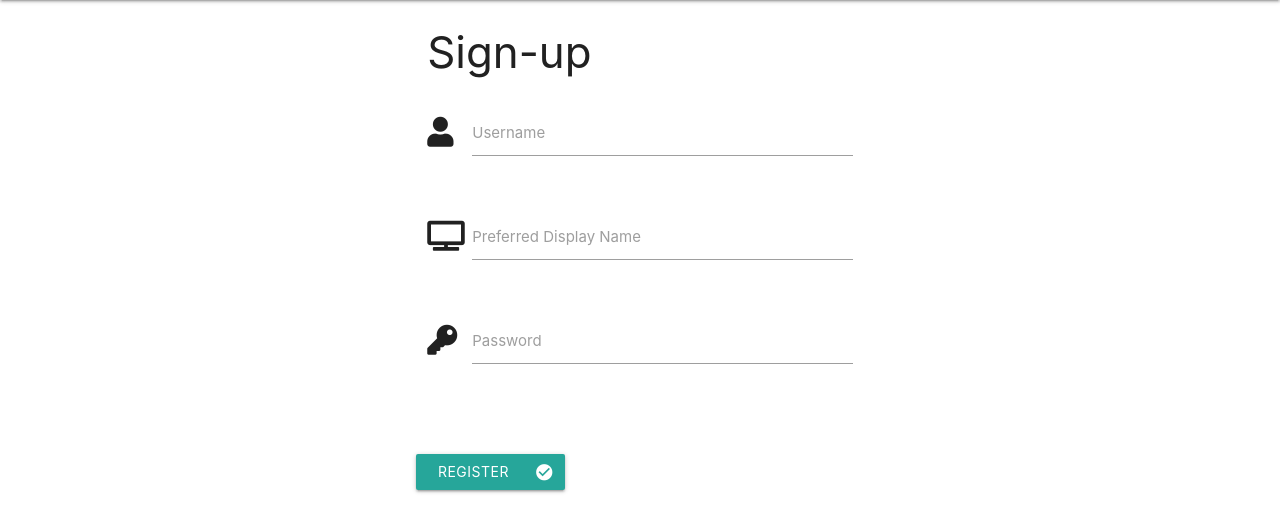
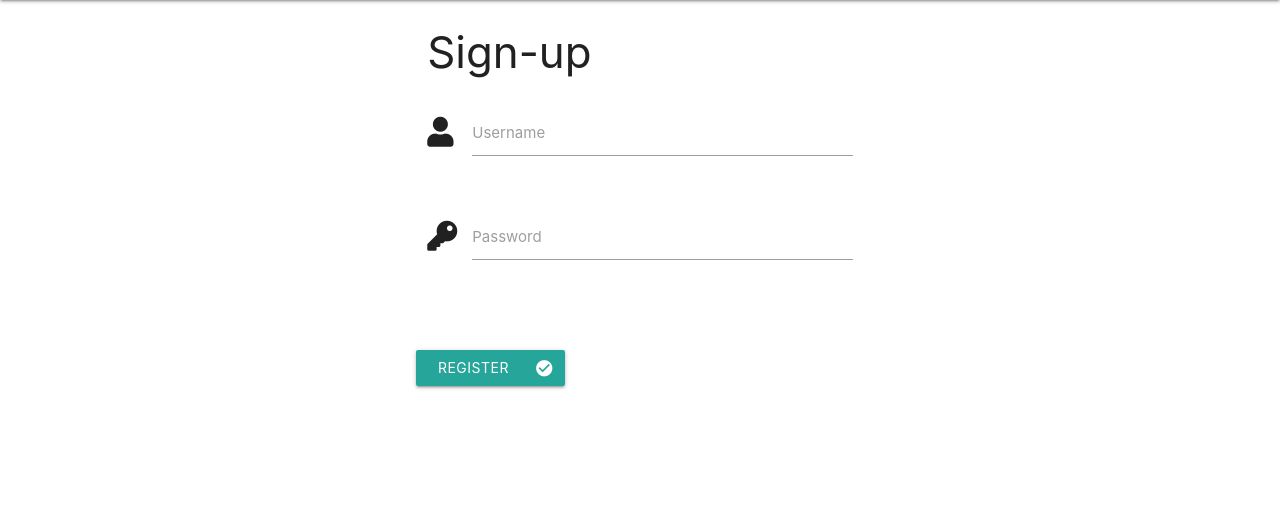
Before and after one commit to 10xOXR/2BN_Savoury_Sensations, a Flask app: page /signup in a window 1280 px wide. Shown: the part 64-596 px from the top of the page. Run offline with Flask 2, Linux system fonts and the light colour scheme; some libraries are stand-ins or nearby versions.

Commit message:
Remove 'preferred display name' and replace with 'username_lower'
Removed references to 'preferred display name' and replaced with
'username_lower' to better streamline displaying recipe authors.

```diff
--- a/app.py
+++ b/app.py
@@ -59,32 +59,32 @@ def add_recipe():
 @app.route("/insert_recipe", methods=["POST"])
 def insert_recipe():
         author = coll_users.find_one({"username": session["user"]})["_id"]
-        ingredients = request.form.get('ingredients').splitlines()
-        prepSteps = request.form.get('prepSteps').splitlines()
+        ingredients = request.form.get("ingredients").splitlines()
+        prepSteps = request.form.get("prepSteps").splitlines()
         submission = {
-                "cuisineType": request.form.get('cuisineType'),
-                "courseType": request.form.get('courseType'),
-                "recipeName": request.form.get('recipe_name'),
-                "recipeDesc": request.form.get('recipeDesc'),
+                "cuisineType": request.form.get("cuisineType"),
+                "courseType": request.form.get("courseType"),
+                "recipeName": request.form.get("recipe_name"),
+                "recipeDesc": request.form.get("recipeDesc"),
                 "ingredients": ingredients,
                 "prepSteps": prepSteps,
-                "prepTime": request.form.get('prepTime'),
-                "cookTime": request.form.get('cookTime'),
-                "temp": request.form.get('temp'),
-                "allergens": request.form.getlist('allergens'),
-                "imgUrl": request.form.get('imageUrl'),
+                "prepTime": request.form.get("prepTime"),
+                "cookTime": request.form.get("cookTime"),
+                "temp": request.form.get("temp"),
+                "allergens": request.form.getlist("allergens"),
+                "imgUrl": request.form.get("imageUrl"),
                 "author": author,
                 "views": 0
         }
         insertRecipe = coll_recipes.insert_one(submission)
-        flash('Thank you! Your recipe has been submitted!')
+        flash("Thank you! Your recipe has been submitted!")
         return redirect(url_for("recipe_detail", recipe_id = insertRecipe.inserted_id))
 
 @app.route("/recipe_detail/<recipe_id>")
 def recipe_detail(recipe_id):
         recipe_name = coll_recipes.find_one({"_id": ObjectId(recipe_id)})
         author = coll_users.find_one({"_id": ObjectId(recipe_name.get("author"))})["username"]
-        coll_recipes.update({"_id": ObjectId(recipe_id)}, {'$inc': {'views': 1}})
+        coll_recipes.update({"_id": ObjectId(recipe_id)}, {"$inc": {"views": 1}})
         return render_template("recipedetail.html", recipe = recipe_name, author = author)
 
 @app.route("/update_recipe/<recipe_id>")
@@ -101,26 +101,26 @@ def update_recipe(recipe_id):
 @app.route("/insert_update/<recipe_id>", methods=["POST"])
 def insert_update(recipe_id):
         recipe = coll_recipes.find_one({"_id": ObjectId(recipe_id)})
-        ingredients = request.form.get('ingredients').splitlines()
-        prepSteps = request.form.get('prepSteps').splitlines()
+        ingredients = request.form.get("ingredients").splitlines()
+        prepSteps = request.form.get("prepSteps").splitlines()
         author = recipe.get("author")
         currentViews = recipe.get("views")
         coll_recipes.update({"_id": ObjectId(recipe_id)}, {
-                "cuisineType": request.form.get('cuisineType'),
-                "courseType": request.form.get('courseType'),
-                "recipeName": request.form.get('recipe_name'),
-                "recipeDesc": request.form.get('recipeDesc'),
+                "cuisineType": request.form.get("cuisineType"),
+                "courseType": request.form.get("courseType"),
+                "recipeName": request.form.get("recipe_name"),
+                "recipeDesc": request.form.get("recipeDesc"),
                 "ingredients": ingredients,
                 "prepSteps": prepSteps,
-                "prepTime": request.form.get('prepTime'),
-                "cookTime": request.form.get('cookTime'),
-                "temp": request.form.get('temp'),
-                "allergens": request.form.getlist('allergens'),
-                "imgUrl": request.form.get('imageUrl'),
+                "prepTime": request.form.get("prepTime"),
+                "cookTime": request.form.get("cookTime"),
+                "temp": request.form.get("temp"),
+                "allergens": request.form.getlist("allergens"),
+                "imgUrl": request.form.get("imageUrl"),
                 "author": author,
                 "views": currentViews
         })
-        flash('Thank you! Your update has been submitted!')
+        flash("Thank you! Your update has been submitted!")
         return redirect(url_for("recipe_detail", recipe_id = recipe_id))
 
 @app.route("/delete_recipe/<recipe_id>")
@@ -176,7 +176,7 @@ def search_recipes():
 @app.route("/signup", methods=["GET", "POST"])
 def signup():
         if request.method == "POST":
-                registered_user = coll_users.find_one({"username": request.form.get('username').lower()})
+                registered_user = coll_users.find_one({"username_lower": request.form.get("username").lower()})
                 if registered_user:
                         flash(f"Sorry, but {request.form.get('username')} has already been taken.")
                         return render_template("signup.html")
@@ -190,14 +190,14 @@ def signup():
                         return render_template("signup.html")
 
                 user = {
-                        "username": request.form.get('username').lower(),
-                        "display_name": request.form.get('display_name'),
+                        "username": request.form.get("username"),
+                        "username_lower": request.form.get("username").lower(),
                         "password": generate_password_hash(request.form.get("password")),
                         "user_recipes": [],
                         "user_favs": []
                 }
                 coll_users.insert_one(user)
-                session["user"] = request.form.get('username').lower()
+                session["user"] = request.form.get("username").lower()
                 return redirect(url_for("show_recipes"))
 
         return render_template("signup.html")
@@ -206,10 +206,10 @@ def signup():
 @app.route("/login", methods=["GET", "POST"])
 def login():
         if request.method == "POST":
-                registered_user = coll_users.find_one({"username": request.form.get('username').lower()})
+                registered_user = coll_users.find_one({"username_lower": request.form.get("username").lower()})
                 if registered_user:
                         if check_password_hash(registered_user["password"], request.form.get("password")):
-                                session["user"] = request.form.get('username').lower()
+                                session["user"] = request.form.get("username").lower()
                                 return redirect(url_for("show_recipes"))
                         else:
                                 flash("Incorrect Username or Password")
@@ -219,6 +219,11 @@ def login():
                         return render_template("login.html")
 
         return render_template("login.html")
+
+#User Profile Page
+@app.route("/profile/<username>")
+def profile(username):
+        return render_template("profile.html")
 
 # User Logout
 @app.route("/logout")
--- a/templates/recipedetail.html
+++ b/templates/recipedetail.html
@@ -23,16 +23,17 @@
     </div>
     <div class="col s3">
         <p>Prep Time: {{ recipe.prepTime }} minutes</p>
+        <p>Cook Time: {{ recipe.cookTime }} minutes</p>
     </div>
     <div class="col s3">
-        <p>Cook Time: {{ recipe.cookTime }} minutes</p>
+        <p>Author: {{ author }}</p>
     </div>
 </div>
 <div class="row">
     <div class="col s3">
         <a class="waves-effect waves-light btn" href="{{ url_for('show_recipes') }}">Go Back</a>
     </div>
-    {% if session.user == author %}
+    {% if session.user == author|lower %}
     <div class="col s3">
         <a class="waves-effect waves-light btn" href="{{ url_for('update_recipe', recipe_id=recipe._id) }}">Edit
             Recipe</a>
--- a/templates/signup.html
+++ b/templates/signup.html
@@ -11,13 +11,6 @@
                     <i class="fas fa-user prefix"></i>
                     <input id="username" name="username" type="text" class="validate" required>
                     <label for="username">Username</label>
-                </div>
-            </div>
-            <div class="row">
-                <div class="input-field col s12 offset-m3 m6 offset-l3 l6">
-                    <i class="fas fa-tv prefix"></i>
-                    <input id="display_name" name="display_name" type="text" class="validate" required>
-                    <label for="display_name">Preferred Display Name</label>
                 </div>
             </div>
             <div class="row">
```
